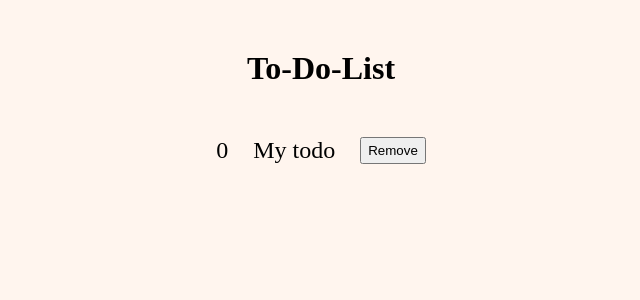
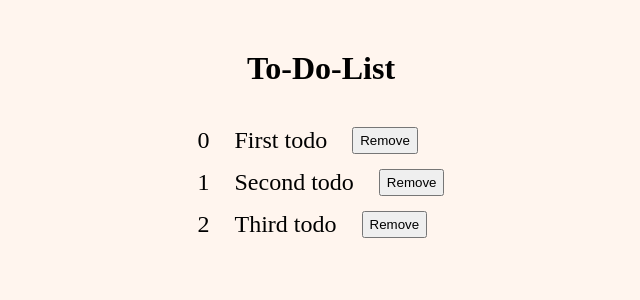
Before and after one commit to MichaelLi-96/Angular-Practice, an Angular app in the folder To-Do-List/: page / in a window 1280 px wide. Shown: the top 300 px of the page, without its empty margins (319-959 px from the left). Built offline with nearby package versions, Linux system fonts and the light colour scheme.

Commit message:
Rendered todos from json

```diff
--- a/To-Do-List/src/app/app.component.css
+++ b/To-Do-List/src/app/app.component.css
@@ -11,5 +11,5 @@
 #title {
 	font-size: 32px;
 	font-weight: bold;
-	margin-bottom: 50px;
+	margin-bottom: 25px;
 }
--- a/To-Do-List/src/app/components/todos/todos.component.css
+++ b/To-Do-List/src/app/components/todos/todos.component.css
@@ -1,6 +1,11 @@
+.todos {
+	font-size: 24px;
+}
+
 .todo {
 	display: flex;
-	font-size: 24px;
+	margin-top: 15px;
+	margin-bottom: 15px;
 }
 
 .content {
--- a/To-Do-List/src/app/components/todos/todos.component.html
+++ b/To-Do-List/src/app/components/todos/todos.component.html
@@ -1,5 +1,7 @@
-<div class="todo">
-	<div class="id">0</div>
-	<div class="content">My todo</div>
-	<button class="delete">Remove</button>
+<div class="todos">
+	<div class="todo" *ngFor="let todo of todos; let i = index;">
+		<div class="id">{{i}}</div>
+		<div class="content">{{todo.content}}</div>
+		<button class="delete">Remove</button>
+	</div>
 </div>
--- a/To-Do-List/src/app/components/todos/todos.component.ts
+++ b/To-Do-List/src/app/components/todos/todos.component.ts
@@ -1,4 +1,5 @@
 import { Component, OnInit } from '@angular/core';
+import { Todo } from '../../models/todo';
 
 @Component({
   selector: 'app-todos',
@@ -7,11 +8,25 @@
 })
 export class TodosComponent implements OnInit {
 
-	todos = [];
-
 	constructor() { }
 
+	todos : Todo [] = [];
+
 	ngOnInit(): void {
+		this.todos = [
+			{
+				content: 'First todo',
+				completed: false
+			},
+			{
+				content: 'Second todo',
+				completed: true
+			},
+			{
+				content: 'Third todo',
+				completed: false
+			}
+		]
 	}
 
 }
--- a/To-Do-List/src/app/models/todo.ts
+++ b/To-Do-List/src/app/models/todo.ts
@@ -1,4 +1,4 @@
 export class Todo {
-	content:string;
-	completed:boolean;
+	content:string = "";
+	completed:boolean = false;
 }
```
